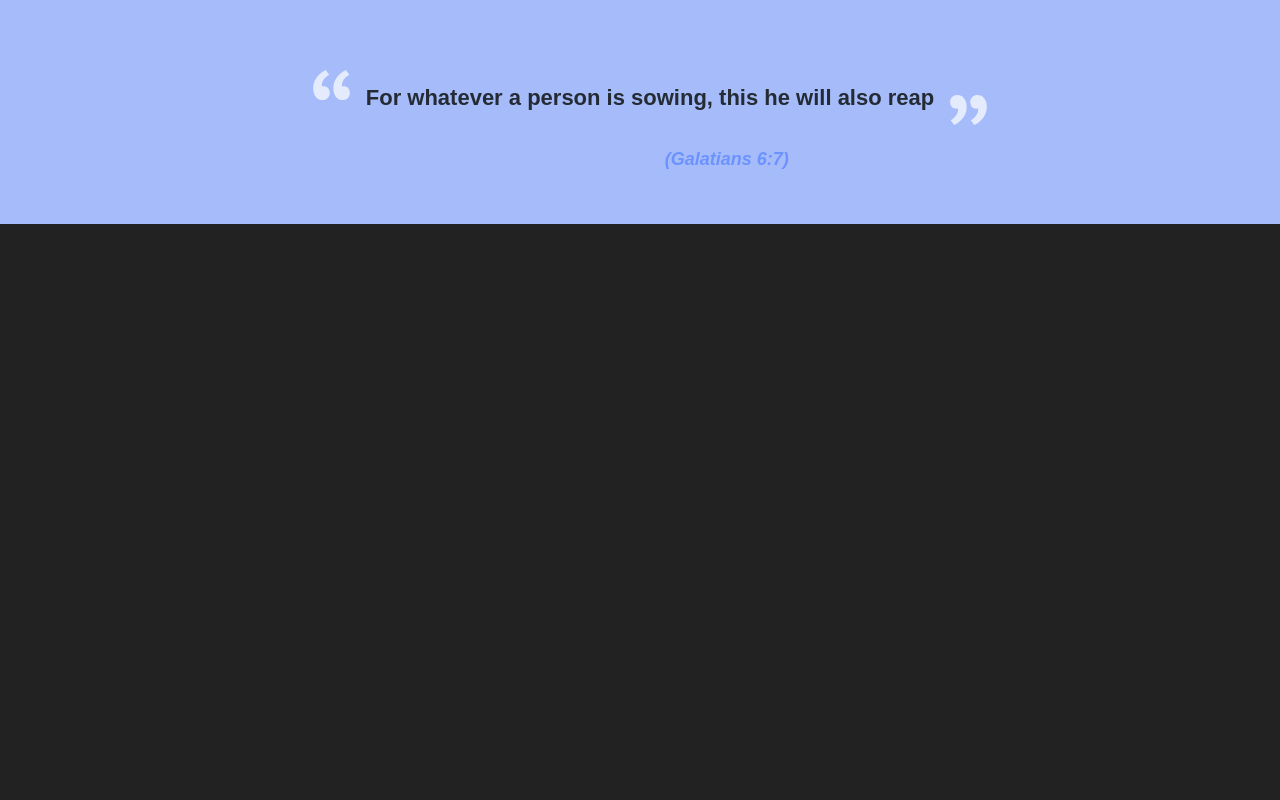
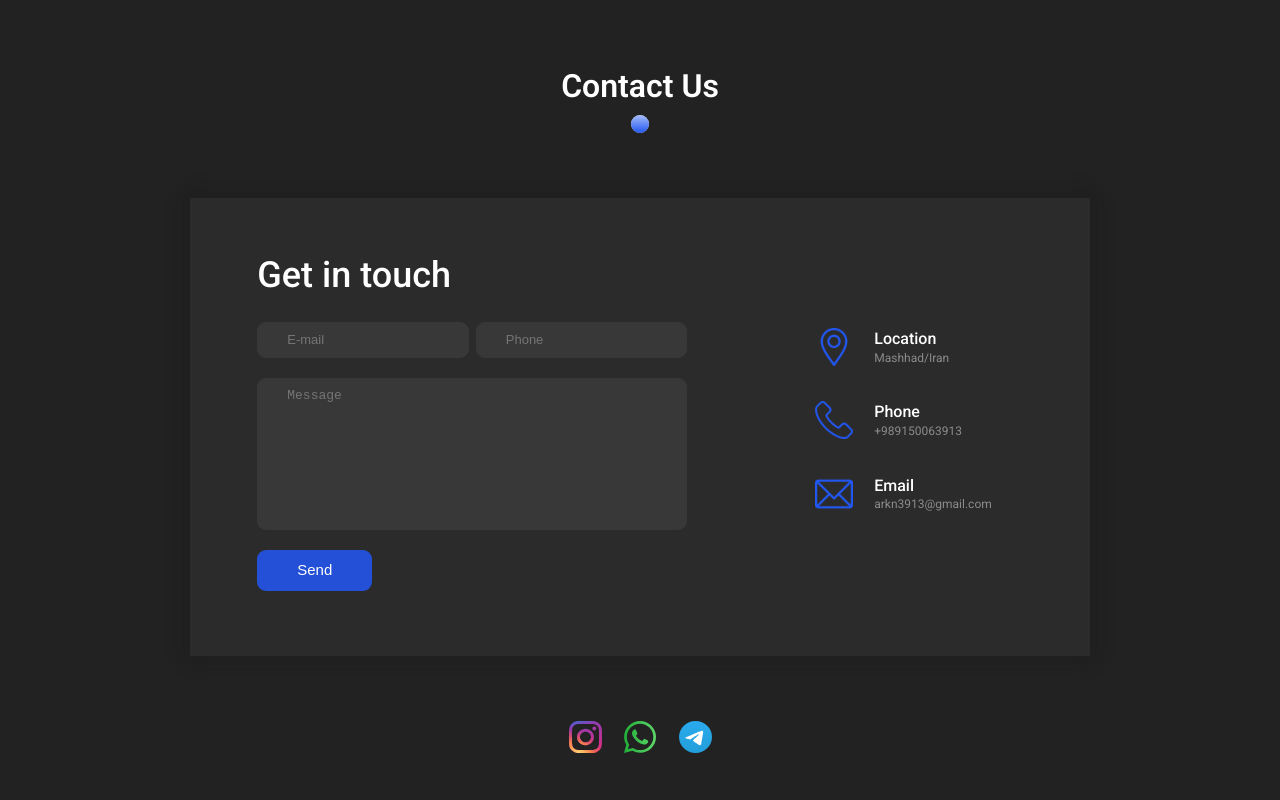
Before and after one commit to molniagrom/portfolio-start-project-vite-main, a React (Vite) app: page / in a window 1280 px wide. Shown: the top 800 px of the page. Built offline with nearby package versions, Linux system fonts and the light colour scheme; a web font is replaced by a local one.

Commit message:
start adaptive Contact

```diff
--- a/src/App.tsx
+++ b/src/App.tsx
@@ -1,14 +1,14 @@
 import './App.css'
 // import {Header} from "./layout/header/Header.tsx";
 // import Main from "./layout/sections/main/Main.tsx";
-// import {Footer} from "./layout/footer/Footer.tsx";
+import {Footer} from "./layout/footer/Footer.tsx";
 // import {Projects} from "./layout/sections/Projects/Projects.tsx";
 // import {AboutMe} from "./layout/sections/aboutMe/AboutMe.tsx";
 // import {Highlights} from "./layout/sections/highlights/Highlights.tsx";
 // import {MyStack} from "./layout/sections/myStack/MyStack.tsx";
 // import {Testimony} from "./layout/sections/testimony/Testimony.tsx";
-import {Quote} from "./layout/sections/quote/Quote.tsx";
-// import {Contact} from "./layout/sections/contact/Contact.tsx";
+// import {Quote} from "./layout/sections/quote/Quote.tsx";
+import {Contact} from "./layout/sections/contact/Contact.tsx";
 // import {Icon} from "./components/icon/Icon.tsx";
 // import {IconsContact} from "./layout/sections/contact/iconsContact/IconsContact.tsx";
 
@@ -25,9 +25,9 @@ function App() {
             {/*<Highlights/>*/}
             {/*<MyStack/>*/}
             {/*<Testimony/>*/}
-            <Quote/>
-            {/*<Contact/>*/}
-            {/*<Footer/>*/}
+            {/*<Quote/>*/}
+            <Contact/>
+            <Footer/>
         </div>
     )
 }
--- a/src/layout/sections/quote/Quote.tsx
+++ b/src/layout/sections/quote/Quote.tsx
@@ -11,8 +11,12 @@ export const Quote = () => {
         <QuoteStyled>
             <Container>
                 <QuoteWrapper>
-                    <QuoteText>For whatever a person is sowing, this he will also reap</QuoteText>
-                    <QuoteVerse>(Galatians 6:7)</QuoteVerse>
+                    <BlockquoteStyled cite="https://en.wikipedia.org/wiki/Paul_the_Apostle">
+                        For whatever a person is sowing, this he will also reap
+                    </BlockquoteStyled>
+                    <QuoteSourceStyled>
+                        <cite>Apostle Paul</cite>
+                    </QuoteSourceStyled>
                 </QuoteWrapper>
             </Container>
         </QuoteStyled>
@@ -29,6 +33,7 @@ const QuoteWrapper = styled.div`
 
 const QuoteStyled = styled.section`
     background-color: ${theme.colors.secondaryFont};
+    font-style: italic;
 
     display: flex;
     justify-content: center;
@@ -40,20 +45,19 @@ const QuoteStyled = styled.section`
     text-align: center;
 
 `
-const PStyled = styled.p`
-    color: #242b34;
-    line-height: 1.6;
-    font-family: "Kalameh", sans-serif;
-    font-weight: 700;
-    font-size: 22px;
-    max-width: 700px;
-    margin: 0 auto;
-`
 
-const QuoteText = styled(PStyled)`
+const BlockquoteStyled = styled.blockquote`
+    font-style: italic;
     position: relative;
     padding-left: 60px;
     padding-right: 40px;
+    margin: 0 auto;
+    max-width: 700px;
+    line-height: 1.6;
+    font-family: "Kalameh", serif;
+    font-weight: 700;
+    font-size: 22px;
+    color: #242b34;
 
     &::before {
         content: '';
@@ -78,13 +82,25 @@ const QuoteText = styled(PStyled)`
         background-size: contain;
         opacity: 0.7;
         transform: rotate(180deg);
+
+        @media screen and ${theme.media.mobile} {
+            bottom: 0;
+        }
     }
 `;
 
-const QuoteVerse = styled(PStyled)`
-    font-style: italic;
-    transform: translateX(70%);
-    margin-top: 10px;
+const QuoteSourceStyled = styled.div`
+    transform: translate(130px, -15px);
+
     font-size: 18px;
     color: #6C92FF;
+    margin: 0 auto;
+
+    @media screen and ${theme.media.mobile} {
+        transform: translate(80px, -10px);
+    }
+
+    cite {
+        font-style: italic;
+    }
 `;
```
